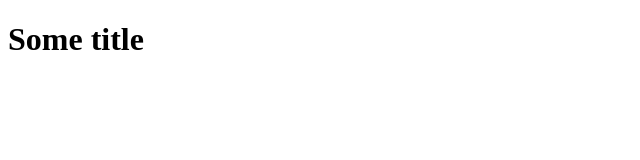
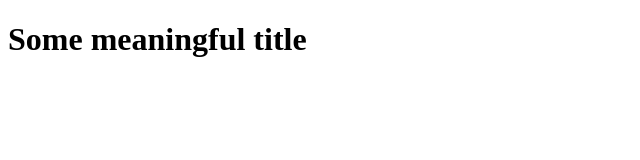
Before and after one commit to diushes/Frontend, a plain HTML site: page site/index.html in a window 1280 px wide. Shown: the whole page, without its empty margins (0-640 px from the left). Drawn offline with Linux system fonts and the light colour scheme.

Commit message:
Small addition to our home page

```diff
--- a/site/index.html
+++ b/site/index.html
@@ -4,6 +4,6 @@
 	<title>Hello World</title>
 </head>
 <body>
-<h1>Some title</h1>
+<h1>Some meaningful title</h1>
 </body>
 </html>
```
